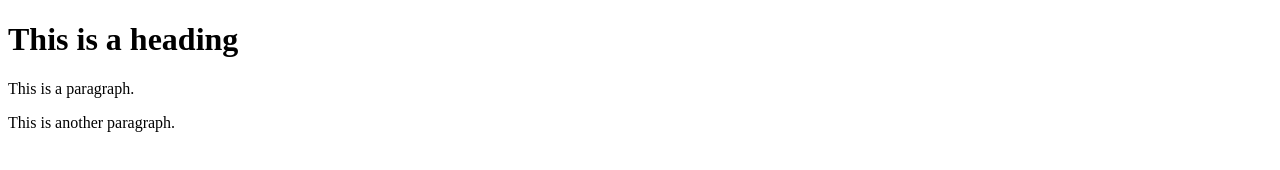
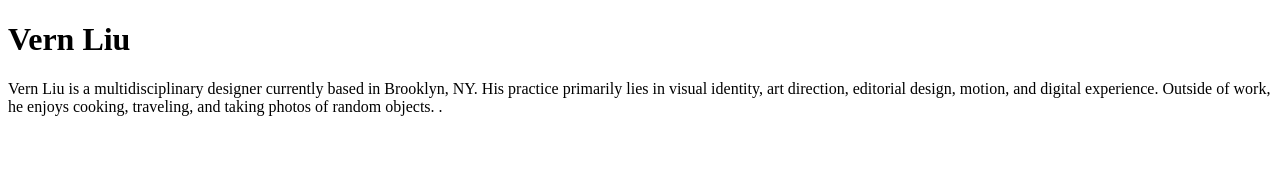
Before and after one commit to liucodes/hello-world, a plain HTML site: page index.html in a window 1280 px wide. Drawn offline with Linux system fonts and the light colour scheme.

Commit message:
Update index.html

```diff
--- a/index.html
+++ b/index.html
@@ -4,8 +4,7 @@
 		<title>Page title</title>
 	</head>
 	<body>
-		<h1>This is a heading</h1>
-		<p>This is a paragraph.</p>
-		<p>This is another paragraph.</p>
+		<h1>Vern Liu</h1>
+		<p>Vern Liu is a multidisciplinary designer currently based in Brooklyn, NY. His practice primarily lies in visual identity, art direction, editorial design, motion, and digital experience. Outside of work, he enjoys cooking, traveling, and taking photos of random objects.  .</p>
 	</body>
 </html>
```
